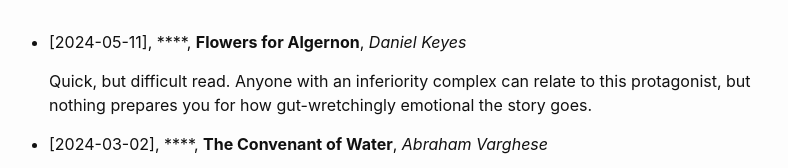
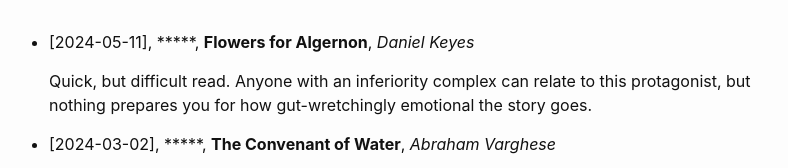
Before and after one commit to majacob/majacob.github.io, a plain HTML site: page posts/book-log.html in a window 1280 px wide. Shown: the top 168 px of the page, without its empty margins (251-1039 px from the left). Drawn offline with Linux system fonts and the light colour scheme.

Commit message:
Update book-log.html

```diff
--- a/posts/book-log.html
+++ b/posts/book-log.html
@@ -26,13 +26,13 @@
       <div class="wrapper">
         <ul>
   <li>
-            <p>[2024-05-11], ****, <strong>Flowers for Algernon</strong>, <em>Daniel Keyes</em></p>
+            <p>[2024-05-11], *****, <strong>Flowers for Algernon</strong>, <em>Daniel Keyes</em></p>
 
             <p>Quick, but difficult read. Anyone with an inferiority complex can relate to this protagonist, but nothing prepares you for how gut-wretchingly emotional the story goes. </p>
 
     </li>
   <li>
-       <p>[2024-03-02], ****, <strong>The Convenant of Water</strong>, <em>Abraham Varghese</em></p>
+       <p>[2024-03-02], *****, <strong>The Convenant of Water</strong>, <em>Abraham Varghese</em></p>
 
        <p>This will forever be one of my favorite novels of all time. Simply blew through 700 pages of humor, tragedy, romance and familial love, all taking place in/near my homeland of Kerala. Every idiosyncrasy, every cultural eccentricity is sheer joy to connect with.</p>
   </li>
```
